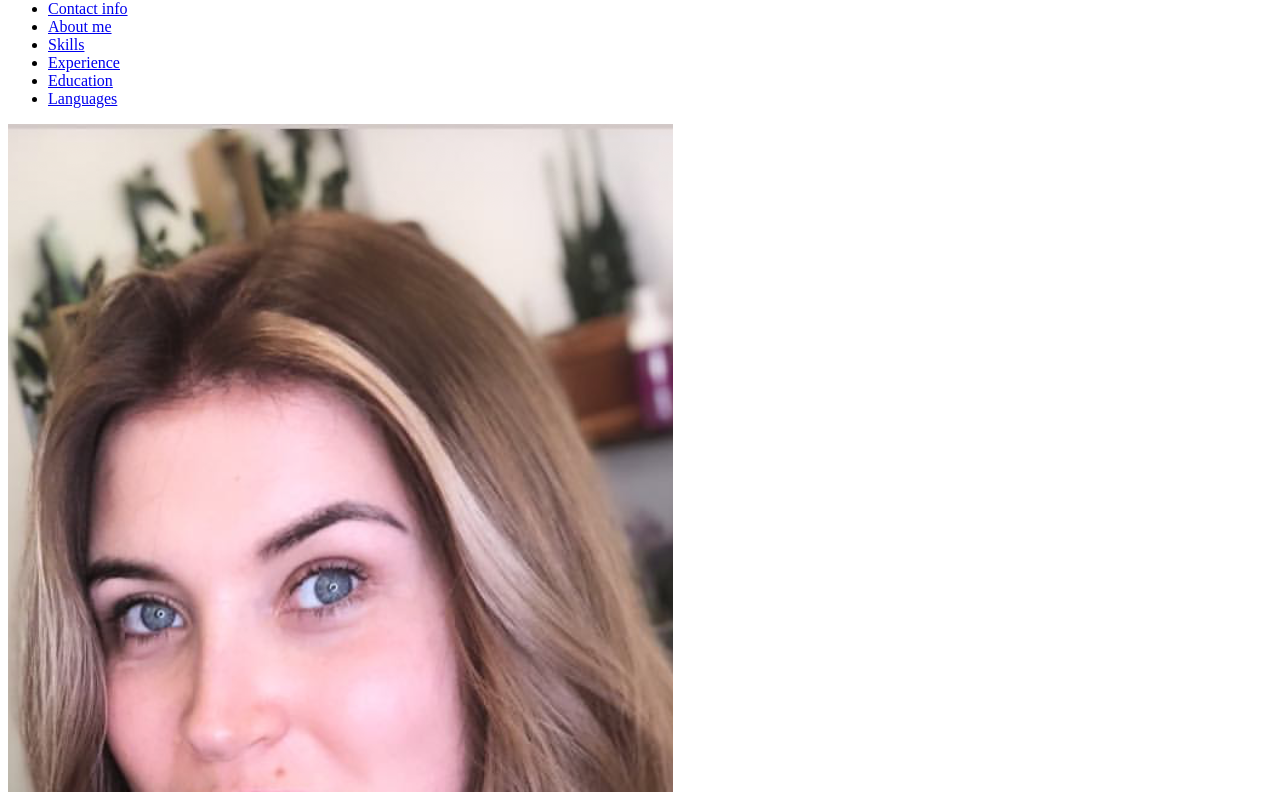
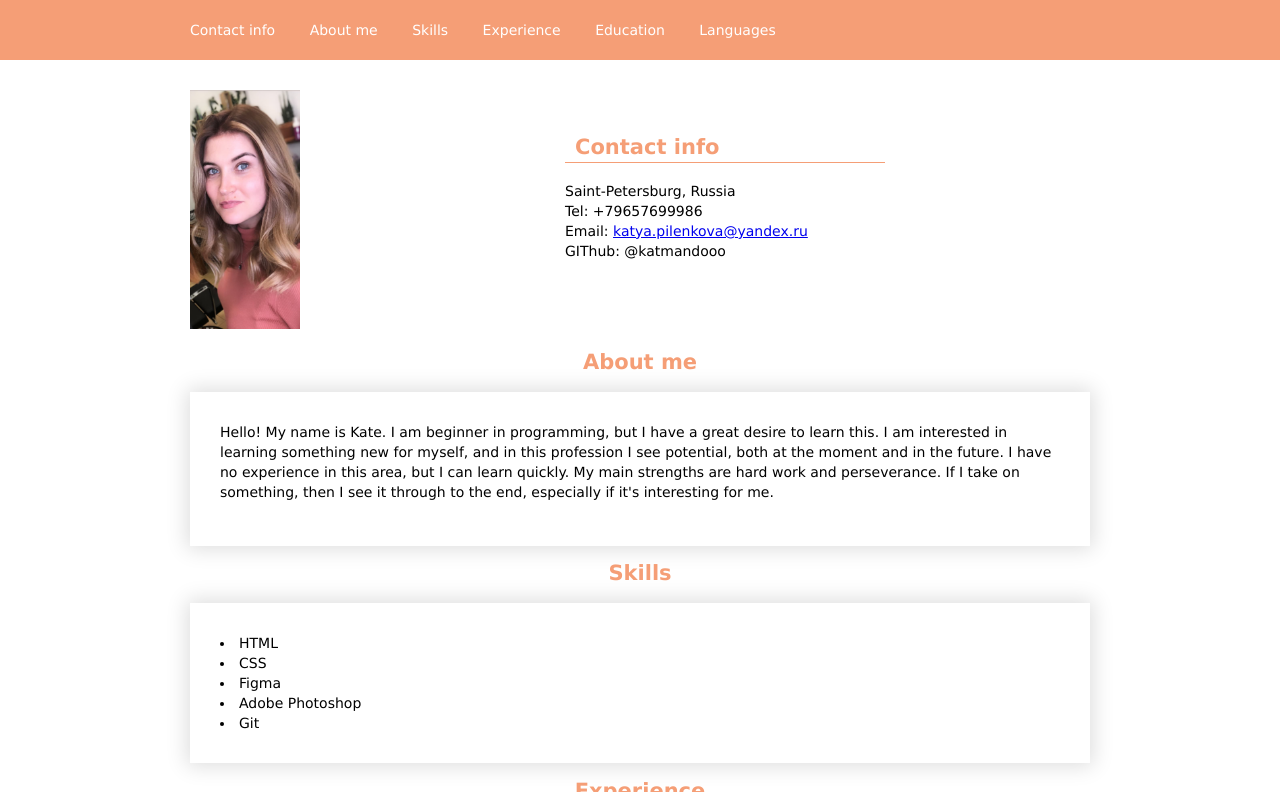
Before and after one commit to katmandooo/rsschool-cv, a plain HTML site: page index.html in a window 1280 px wide. Shown: the part 80-872 px from the top of the page. Drawn offline with Linux system fonts and the light colour scheme.

Commit message:
feat: add styles

```diff
--- a/index.html
+++ b/index.html
@@ -36,25 +36,26 @@
    </header>
    <main>
       <section id="contactinfo">
-         <div class="image-container">
-            <img src="./image/img_1761.PNG" alt="photo">
-         </div>
+         <div class="section-container">
+            <img class="image" src="./image/img_1761.PNG" alt="photo">
          <div class="contact-container">
            <h2 class="contact-title">Contact info</h2>
-                 <address>
+         <div class="adress">
                   Saint-Petersburg, Russia <br>
                   Tel: +79657699986 <br>
                   Email: <a href="mailto:katya.pilenkova@yandex.ru">katya.pilenkova@yandex.ru</a> <br>
                   GIThub: @katmandooo
-                 </address>
          </div>
       </section>
       <section id="aboutme">
          <h2 class="section-title">About me</h2>
+         <div class="section-container-paddings"
          <p>Hello! My name is Kate. I am beginner in programming, but I have a great desire to learn this. I am interested in learning something new for myself, and in this profession I see potential, both at the moment and in the future. I have no experience in this area, but I can learn quickly. My main strengths are hard work and perseverance. If I take on something, then I see it through to the end, especially if it's interesting for me.</p>
+      </div>
       </section>
       <section id="skills">
          <h2 class="section-title">Skills</h2>
+         <div class="section-container-paddings"
          <ul class="section-list">
             <li>HTML</li>
             <li>CSS</li>
@@ -62,23 +63,30 @@
             <li>Adobe Photoshop</li>
             <li>Git</li>
         </ul>
+      </div>
       </section>
       <section id="experience">
          <h2 class="section-title">Experience</h2>
+         <div class="section-container-paddings"
          <p>At the moment I am studying at RS school on the preparatory courses "Stage0 for the Frontend JS course"</p>
+      </div>
       </section>
       <section id="education"></section>
       <h2 class="section-title">Education</h2>
+      <div class="section-container-paddings"
       <ul class="section-list">
          <li>Higher education in sociology</li>
          <li>courses in accounting</li>
          <li>online courses in web development at Tilda</li>
+      </div>
          <section id="languages"></section>
-         <h2 class="section-title">Languages
+         <h2 class="section-title">Languages</h2>
+      <div class="section-container-paddings"
             <ul class="section-list">
-               <li>Russian *native*</li>
-               <li>English *B1-B2*</li>
+               <li>Russian native</li>
+               <li>English B1-B2</li>
          </h2>
+      </div>
    </main>
    <footer class="footer-container">
       <ul class="footer-menu">
--- a/style.css
+++ b/style.css
@@ -0,0 +1,101 @@
+.body {
+   margin: auto;
+   background-color: white;
+   font-family: Verdana, sans-serif;
+   font-size: 14px;
+   line-height: 20px;
+}
+.header {
+   padding: 10px 0px;
+   background-color: rgb(245,158,118);
+}
+.header-title {
+   margin: 0px;
+   margin-left: auto;
+   margin-right: auto;
+   padding: 30px 10px;
+   width: 900px;
+   font-family: Verdana, sans-serif;
+   color: white;
+   background-color: rgb(245,158,118);
+}
+.header-menu {
+   padding: 10px;
+   margin: 0px;
+   margin-left: auto;
+   margin-right: auto;
+   width: 900px;
+   background-color: rgb(245,158,118);
+}
+.header-menu li {
+   display: inline;
+   padding: 0px 30px 0px 0px;
+   font-family: Verdana, sans-serif;
+}
+.nav-link {
+   text-decoration: none;
+   color: white;
+}
+.section-container {
+   margin-left: auto;
+   margin-right: auto;
+   margin-top: 30px;
+   width: 900px;
+   background-color: white;
+}
+.image {
+   height: auto;
+   width: 110px;
+}
+.contact-container {
+   float: right;
+   padding: 25px;
+   width: 500px;
+}
+.contact-title {
+   padding: 5px 10px;
+   font-family: Verdana, sans-serif;
+   color: rgb(245,158,118);
+   width: 300px;
+   border-bottom: 1px solid;
+}
+.address {
+   margin: 0px;
+   padding: 10px 30px;
+   list-style: none;
+}
+.section-title {
+   font-family: Verdana, sans-serif;
+   color: rgb(245,158,118);
+   text-align: center;
+}
+.section-container-paddings {
+   margin-left: auto;
+   margin-right: auto;
+   margin-top: 20px;
+   padding: 30px;
+   width: 840px;
+   background-color: white;
+   box-shadow: 0px 0px 20px 3px rgba(221, 221, 221, 1);
+}
+.footer-menu {
+   margin-top: 20px;
+   margin-bottom: 0px;
+   padding-top: 30px;
+   padding-bottom: 30px;
+   background-color: rgb(245,158,118);
+   text-align: center;
+}
+ .footer-menu li {
+     display: inline;
+     padding: 0px 60px 0px 0px;
+     font-family: Verdana, sans-serif;
+}
+ .git-logo {
+     width: 44px;
+     height: auto;
+}
+ .rs-logo {
+     width: 64px;
+     height: auto;
+}
```
